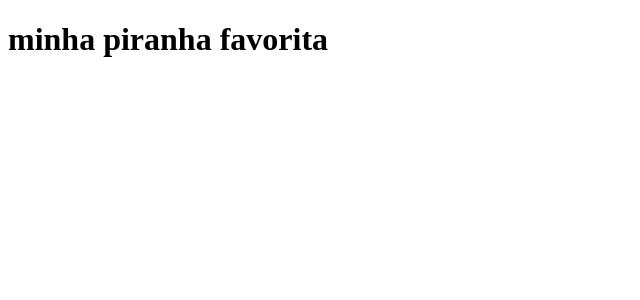
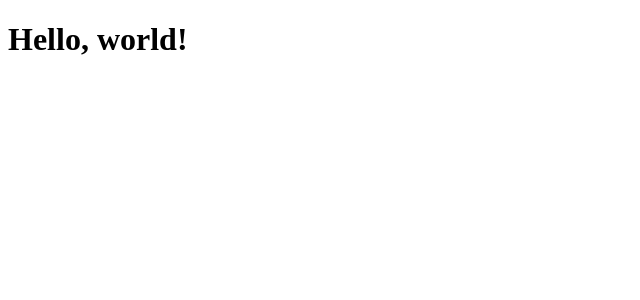
Before and after one commit to phsilvacabral/clone-tabnews, a Next.js app: page / in a window 1280 px wide. Shown: the top 300 px of the page, without its empty margins (0-640 px from the left). Built offline with nearby package versions, Linux system fonts and the light colour scheme.

Commit message:
atualizando

```diff
--- a/pages/index.js
+++ b/pages/index.js
@@ -1,5 +1,5 @@
 function Home() {
-    return <h1>minha piranha favorita</h1>
+    return <h1>Hello, world!</h1>
 }
 
 export default Home
```
